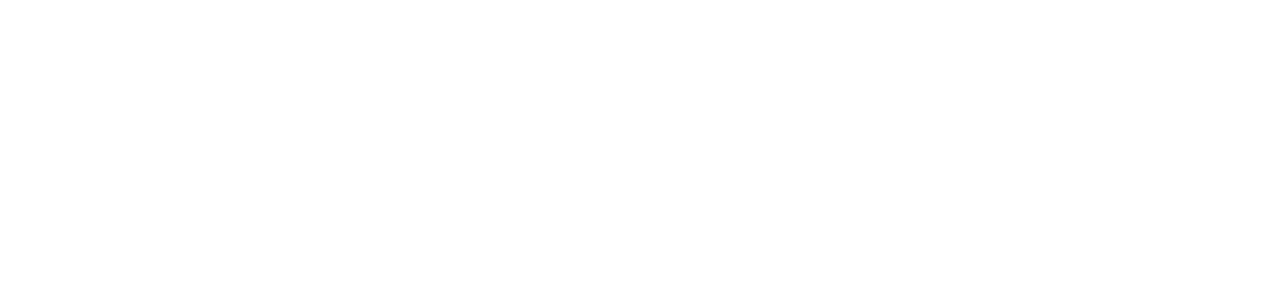
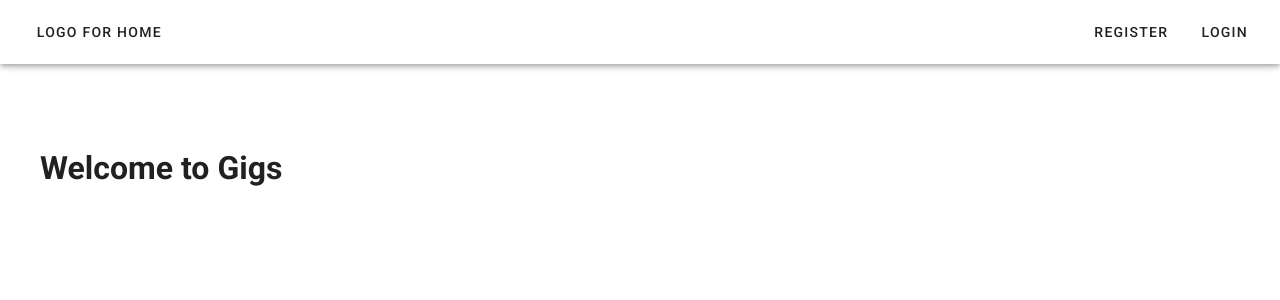
Before and after one commit to NAvdzhiev/Gigs, a Vue app: page / in a window 1280 px wide. Shown: the top 300 px of the page. Built offline with nearby package versions, Linux system fonts and the light colour scheme.

Commit message:
Basic routes added

```diff
--- a/src/App.vue
+++ b/src/App.vue
@@ -1,4 +1,16 @@
 <template>
   <v-app>
+    <app-header></app-header>
+    <router-view></router-view>
   </v-app>
 </template>
+
+<script>
+import Header from './components/layout/Header.vue';
+
+export default {
+  components: {
+    'app-header': Header
+  }
+}
+</script>
--- /dev/null
+++ b/src/components/layout/Header.vue
@@ -0,0 +1,16 @@
+<template>
+    <v-card flat tile>
+        <v-toolbar>
+            <router-link to="/" exact>
+                <v-btn text large>Logo for Home</v-btn>
+            </router-link>
+            <v-spacer></v-spacer>
+            <router-link to="/register" active-class="active">
+                <v-btn text>Register</v-btn>
+            </router-link>
+            <router-link to="/login" active-class="active">
+                <v-btn text>Login</v-btn>
+            </router-link>
+        </v-toolbar>
+    </v-card>
+</template>
--- a/src/main.js
+++ b/src/main.js
@@ -1,10 +1,13 @@
 import Vue from 'vue'
 import App from './App.vue'
-import vuetify from './plugins/vuetify';
+
+import vuetify from './plugins/vuetify'
+import router from './router'
 
 Vue.config.productionTip = false
 
 new Vue({
   vuetify,
+  router,
   render: h => h(App)
 }).$mount('#app')
--- /dev/null
+++ b/src/router.js
@@ -0,0 +1,25 @@
+import Vue from 'vue'
+import VueRouter from 'vue-router'
+
+import Home from './views/Home.vue';
+import Register from './views/Register.vue';
+import Login from './views/Login.vue';
+
+Vue.use(VueRouter)
+
+export const routes = [
+    {
+        path: '/',
+        component: Home
+    },
+    {
+        path: '/register',
+        component: Register
+    },
+    {
+        path: '/login',
+        component: Login
+    }
+]
+
+export default new VueRouter({mode: 'history', routes})
--- /dev/null
+++ b/src/views/Home.vue
@@ -0,0 +1,5 @@
+<template>
+    <div>
+        <h1 class="mt-10 pa-10">Welcome to Gigs</h1>
+    </div>
+</template>
--- /dev/null
+++ b/src/views/Login.vue
@@ -0,0 +1,3 @@
+<template>
+    <h1 class="mt-10 pa-10">Login</h1>
+</template>
--- /dev/null
+++ b/src/views/Register.vue
@@ -0,0 +1,3 @@
+<template>
+    <h1 class="mt-10 pa-10">Register</h1>
+</template>
```
Also changed, not shown: src/components/layout/Footer.vue (added).
